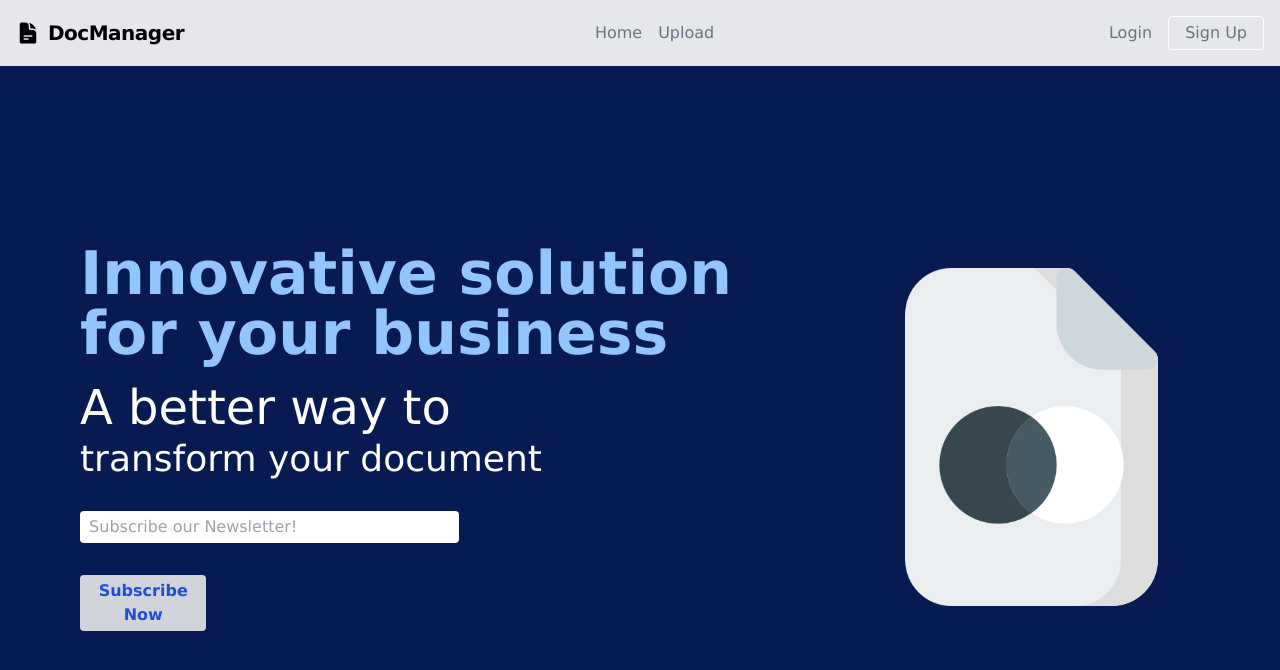
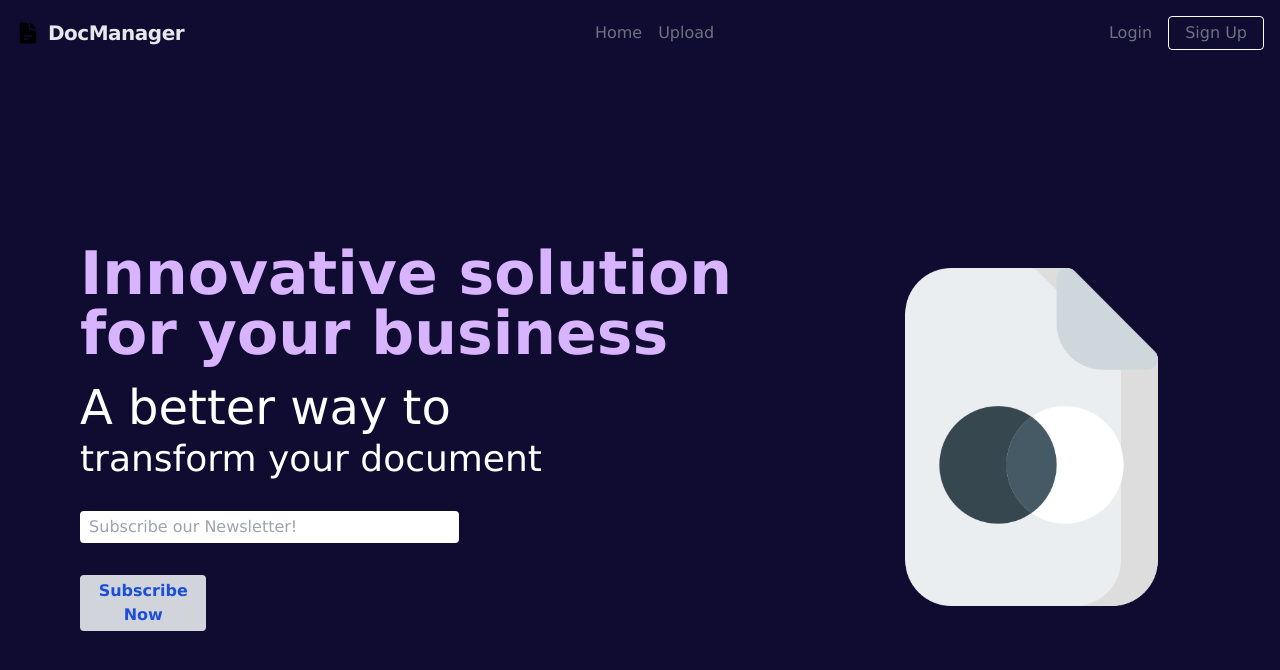
Before and after one commit to izaanahmed55/react_docmanager_ui, a React (Create React App) app: page / in a window 1280 px wide. Shown: the top 670 px of the page. Built offline with nearby package versions, Linux system fonts and the light colour scheme.

Commit message:
changesReverted

```diff
--- a/package.json
+++ b/package.json
@@ -3,6 +3,7 @@
   "version": "0.1.0",
   "private": true,
   "dependencies": {
+    "@auth0/auth0-react": "^1.12.0",
     "@testing-library/jest-dom": "^5.16.5",
     "@testing-library/react": "^13.4.0",
     "@testing-library/user-event": "^13.5.0",
--- a/src/App.css
+++ b/src/App.css
@@ -1,5 +1,5 @@
 body{
-  background: #071a52;
+  background: #100b30;
   background-attachment: fixed;
   font-family: Lucida Sans Unicode;
 }
--- a/src/homePage.js
+++ b/src/homePage.js
@@ -6,7 +6,7 @@ const HomePage = () => {
         <>
             <div className="lg:h-[calc(90vh-18px)] lg:mx-20 mx-8 lg:my-5 my-16 md:flex gap-6 items-center ml-4 justify-center">
                 <div className="">
-                    <p className="text-blue-300 font-bold text-4xl lg:w-full lg:text-6xl">Innovative solution for your business</p>
+                    <p className="text-purple-300 font-bold text-4xl lg:w-full lg:text-6xl">Innovative solution for your business</p>
                     <p className="text-white lg:text-5xl text-4xl pt-5">A better way to</p>
                     <p className="text-white text-bold lg:text-4xl text-2xl pt-2">transform your document</p>
 
--- a/src/index.css
+++ b/src/index.css
@@ -4,11 +4,7 @@
 
 body {
   margin: 0;
-  font-family: -apple-system, BlinkMacSystemFont, 'Segoe UI', 'Roboto', 'Oxygen',
-    'Ubuntu', 'Cantarell', 'Fira Sans', 'Droid Sans', 'Helvetica Neue',
-    sans-serif;
-  -webkit-font-smoothing: antialiased;
-  -moz-osx-font-smoothing: grayscale;
+  font-family: ui-sans-serif,system-ui,-apple-system,BlinkMacSystemFont,Segoe UI,Roboto,Helvetica Neue,Arial,Noto Sans,sans-serif,Apple Color Emoji,Segoe UI Emoji,Segoe UI Symbol,Noto Color Emoji;
 }
 
 code {
--- a/src/navBar.js
+++ b/src/navBar.js
@@ -7,16 +7,19 @@ const NavBar = () => {
 
     return(
         <>
-            <nav className="flex items-center flex-row justify-between flex-wrap bg-gray-200 p-4">
+            <nav className="flex items-center flex-row justify-between flex-wrap p-4">
                 <div className="flex items-center flex-auto text-black mr-6 ">
                 <svg xmlns="http://www.w3.org/2000/svg" viewBox="0 0 24 24" fill="currentColor" class="w-6 h-6">
-                    <path fill-rule="evenodd" d="M5.625 1.5c-1.036 0-1.875.84-1.875 1.875v17.25c0 1.035.84 1.875 1.875 1.875h12.75c1.035 0 1.875-.84 1.875-1.875V12.75A3.75 3.75 0 0016.5 9h-1.875a1.875 1.875 0 01-1.875-1.875V5.25A3.75 3.75 0 009 1.5H5.625zM7.5 15a.75.75 0 01.75-.75h7.5a.75.75 0 010 1.5h-7.5A.75.75 0 017.5 15zm.75 2.25a.75.75 0 000 1.5H12a.75.75 0 000-1.5H8.25z" clip-rule="evenodd" />
+                    <path fill-rule="evenodd" d="M5.625 1.5c-1.036 0-1.875.84-1.875 1.875v17.25c0 1.035.84 1.875 1.875 1.875h12.75c1.035 0 1.875-.84 1.875-1.875V12.75A3.75 3.75 0
+                    0016.5 9h-1.875a1.875 1.875 0 01-1.875-1.875V5.25A3.75 3.75 0 009 1.5H5.625zM7.5 15a.75.75 0 01.75-.75h7.5a.75.75 0 010 1.5h-7.5A.75.75 0 017.5 15zm.75 2.25a.75.75
+                    0 000 1.5H12a.75.75 0 000-1.5H8.25z" clip-rule="evenodd" />
                     <path d="M12.971 1.816A5.23 5.23 0 0114.25 5.25v1.875c0 .207.168.375.375.375H16.5a5.23 5.23 0 013.434 1.279 9.768 9.768 0 00-6.963-6.963z" /></svg>
 
-                    <span className="px-2 font-semibold text-xl text-black tracking-tight">DocManager</span>
+                    <span className="px-2 font-semibold text-xl text-gray-200 tracking-tight">DocManager</span>
                 </div>
                 <div className="block lg:hidden" >
-                    <button className="flex items-center px-3 py-2 border rounded text-teal-200 border-gray-400 hover:text-white hover:border-white"  onClick={()=>setNavbar(!navbar)}>
+                    <button className="flex items-center px-3 py-2 border rounded text-teal-200 border-gray-400 hover:text-white hover:border-white"
+                    onClick={()=>setNavbar(!navbar)}>
                         <svg className="fill-current h-3 w-3" viewBox="0 0 20 20" xmlns="http://www.w3.org/2000/svg" >
                             <title>Menu</title>
                             <path d="M0 3h20v2H0V3zm0 6h20v2H0V9zm0 6h20v2H0v-2z"/>
--- /dev/null
+++ b/src/views/profile.js
@@ -0,0 +1,36 @@
+import React from 'react';
+
+import { useAuth0, withAuthenticationRequired } from '@auth0/auth0-react';
+import { Loading } from '../components';
+
+const Profile = () => {
+  const { user } = useAuth0();
+  const { name, picture, email } = user;
+
+  return (
+    <div>
+      <div className="row align-items-center profile-header">
+        <div className="col-md-2 mb-3">
+          <img
+            src={picture}
+            alt="Profile"
+            className="rounded-circle img-fluid profile-picture mb-3 mb-md-0"
+          />
+        </div>
+        <div className="col-md text-center text-md-left">
+          <h2>{name}</h2>
+          <p className="lead text-muted">{email}</p>
+        </div>
+      </div>
+      <div className="row">
+        <pre className="col-12 text-light bg-dark p-4">
+          {JSON.stringify(user, null, 2)}
+        </pre>
+      </div>
+    </div>
+  );
+};
+
+export default withAuthenticationRequired(Profile, {
+  onRedirecting: () => <Loading />,
+});
```
Also changed, not shown: 1 other file (tests, documents, lock files or other folders).
